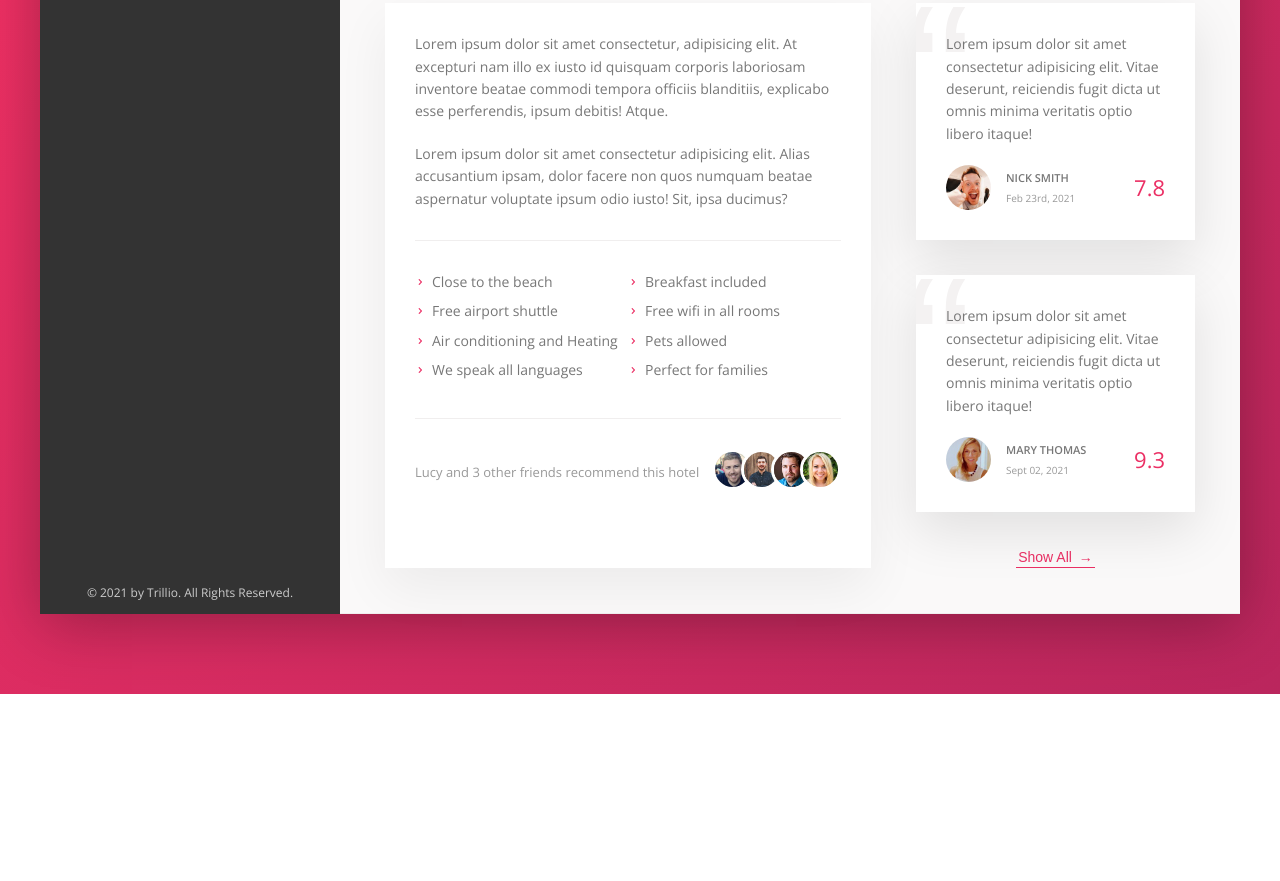
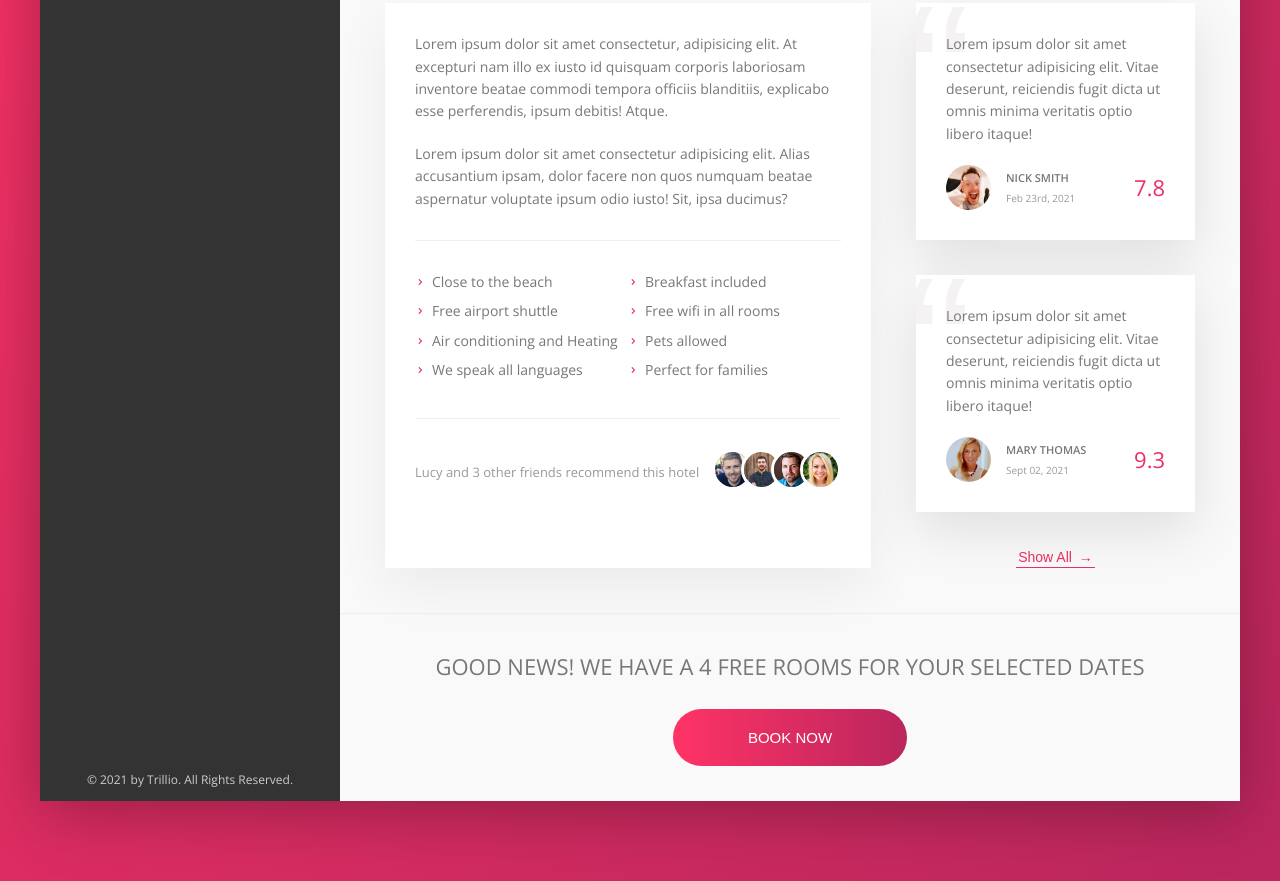
Before and after one commit to SP7TECH-zz/trillio, a website: page index.html in a window 1280 px wide. Shown: the part 611-1492 px from the top of the page. Before the commit the page ends 1305 px from the top, so only its background shows below. Drawn offline with nearby package versions, Linux system fonts and the light colour scheme.

Commit message:
Complete website

```diff
--- a/index.html
+++ b/index.html
@@ -168,7 +168,7 @@
                             </div>
                         </div>
                     </div>
-                    <figure class="user-reviews">
+                    <div class="user-reviews">
                         <figure class="review">
                             <blockquote class="review__text">Lorem ipsum dolor sit amet consectetur adipisicing elit.
                                 Vitae deserunt,
@@ -198,7 +198,17 @@
                         </figure>
 
                         <button class="btn-inline">Show All <span>&rarr;</span></button>
-                    </figure>
+                    </div>
+                </div>
+
+                <div class="cta">
+                    <h2 class="cta__book-now">
+                        Good news! We have a 4 free rooms for your selected dates
+                    </h2>
+                    <button class="btn">
+                        <span class="btn__visible">Book Now</span>
+                        <span class="btn__invisible">Only 4 rooms left</span>
+                    </button>
                 </div>
             </main>
         </div>
--- a/sass/_components.scss
+++ b/sass/_components.scss
@@ -425,3 +425,67 @@
         z-index: 1;
     }
 }
+
+
+
+
+.cta {
+    padding: 3.5rem 0;
+    text-align: center;
+
+    &__book-now {
+        font-size: 2.2rem;
+        font-weight: 300;
+        text-transform: uppercase;
+        margin-bottom: 2.5rem;
+    }
+}
+
+
+.btn {
+    font-size: 1.5rem;
+    font-weight: 300;
+    text-transform: uppercase;
+    border-radius: 10rem;
+    border: none;
+    background-image: linear-gradient(to right, var(--color-primary-light), var(--color-primary-dark));
+    color: #fff;
+    position: relative;
+    overflow: hidden;
+    cursor: pointer;
+
+    &>* {
+        display: inline-block;
+        height: 100%;
+        width: 100%;
+        transition: all .2s;
+    }
+
+    &__visible {
+        padding: 2rem 7.5rem;
+    }
+
+    &__invisible {
+        position: absolute;
+        left: 0;
+        top: -100%;
+        padding: 2rem 0;
+    }
+
+    &:hover {
+        background-image: linear-gradient(to left, var(--color-primary-light), var(--color-primary-dark));
+    }
+
+    &:hover &__visible {
+        transform: translateY(100%);
+    }
+
+    &:hover &__invisible {
+        top: 0;
+    }
+
+    &:focus {
+        outline: none;
+        animation: pulsate 1s infinite;
+    }
+}
```
Also changed, not shown: css/style.css.
